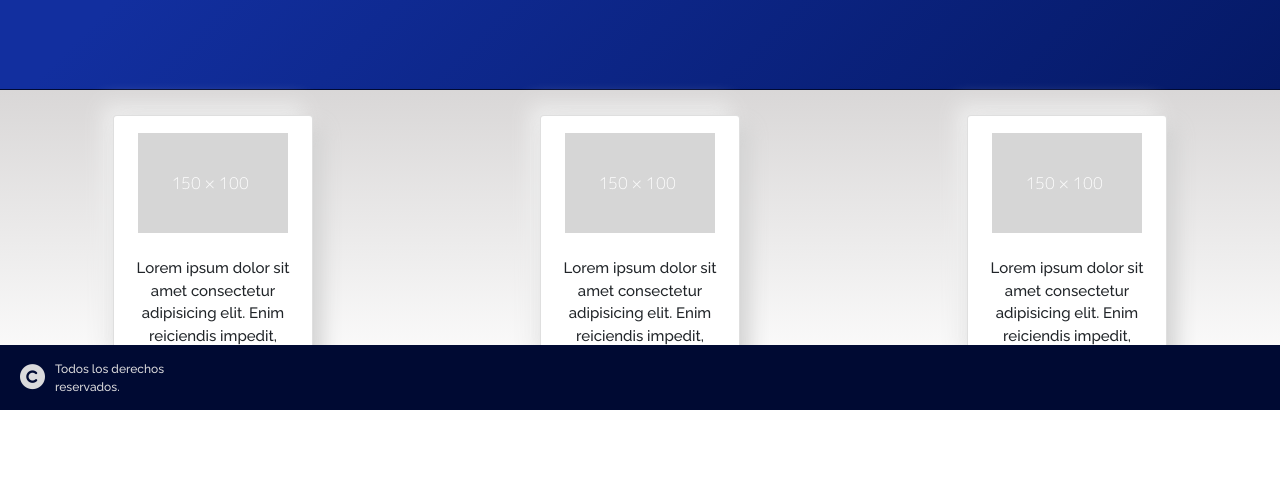
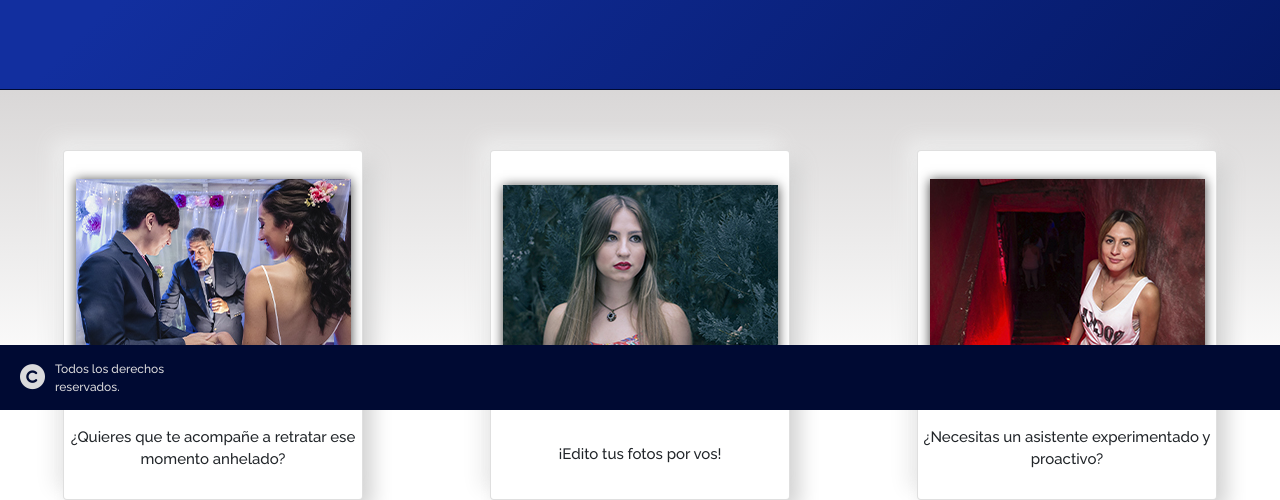
Before and after one commit to EzequielMartinezV/Proyecto-Final-Ezequiel-Martinez, a plain HTML site: page index.html in a window 1280 px wide. Shown: the part 390-890 px from the top of the page. Before the commit the page ends 800 px from the top, so only its background shows below. Drawn offline with nearby package versions, Linux system fonts and the light colour scheme.

Commit message:
se agregó al index imagenes y texto

```diff
--- a/index.html
+++ b/index.html
@@ -35,18 +35,19 @@
     <!-- cards -->
     <section class="main__section">
         <div class="card animate__animated animate__flipInX">
-            <img src="./assets/img/d150x100.png" alt="dummyImg1">
-            <p>Lorem ipsum dolor sit amet consectetur adipisicing elit. Enim reiciendis impedit,</p>
+            <img class="shadowcss" src="./assets/img/hm02-275x200.jpg" alt="home01">
+            <p>¿Quieres que te acompañe a retratar ese momento anhelado?</p>
         </div>
         <div class="card animate__animated animate__flipInX">
-            <img src="./assets/img/d150x100.png" alt="dummyImg2">
-             <p>Lorem ipsum dolor sit amet consectetur adipisicing elit. Enim reiciendis impedit,</p>
+            <img class="shadowcss" src="./assets/img/hm01-275x200.jpg" alt="home02">
+             <p>¡Edito tus fotos por vos!</p>
         </div>
         <div class="card animate__animated animate__flipInX">
-            <img src="./assets/img/d150x100.png" alt="dummyImg3">
-            <p>Lorem ipsum dolor sit amet consectetur adipisicing elit. Enim reiciendis impedit,</p>
+            <img class="shadowcss" src="./assets/img/hm03-275x200.jpg" alt="home03">
+            <p>¿Necesitas un asistente experimentado y proactivo?</p>
         </div>
     </section>
+    <div class="divSpace"></div>
     <footer>
         <div class="footer__div">
             <div><i id=copy class="fa-solid fa-copyright"></i></div>
--- a/styles.css
+++ b/styles.css
@@ -92,7 +92,8 @@ main div h1{
 /* contenedor de cards */
 .main__section{
     display: flex;
-    flex-direction: wrap ;
+    flex-wrap: wrap ;
+    flex-direction: row;
     justify-content: space-around;
     align-items: center;
     background: rgb(255,255,255);
@@ -115,8 +116,15 @@ main div h1{
     box-shadow:  10px 10px 20px #d3d3d3, -10px -10px 20px #ededed;
     padding: 5px;
     margin: 10px 10px;
-    width: 200px;
-    height: 250px;
+    width: 300px;
+    height: 350px;
+}
+
+
+.shadowcss {
+    box-shadow: 0px 1px 11px 0px rgba(0,0,0,0.75);
+    -webkit-box-shadow: 0px 1px 11px 0px rgba(0,0,0,0.75);
+    -moz-box-shadow: 0px 1px 11px 0px rgba(0,0,0,0.75);
 }
 
 .card p, img {
@@ -271,6 +279,7 @@ main section div div p {
     -moz-box-shadow: 0px 0px 10px 5px rgba(0,0,0,0.35);
     box-shadow: 0px 0px 10px 5px rgba(0,0,0,0.35);
     position: relative;
+
 }
 .photo_card::before {
 	position: absolute;
```
Also changed, not shown: assets/img/hm01-275x200.jpg (added), assets/img/hm02-275x200.jpg (added), assets/img/hm03-275x200.jpg (added).
